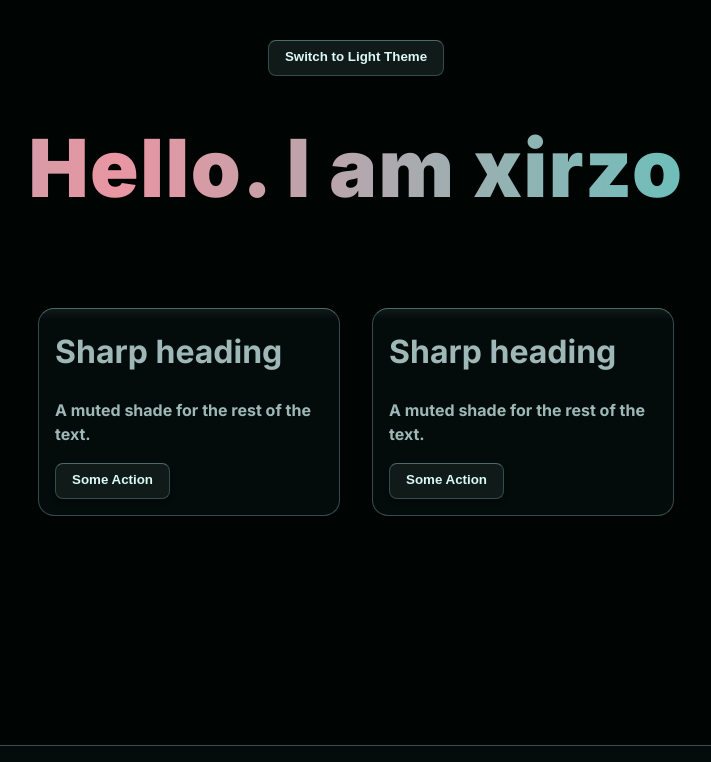
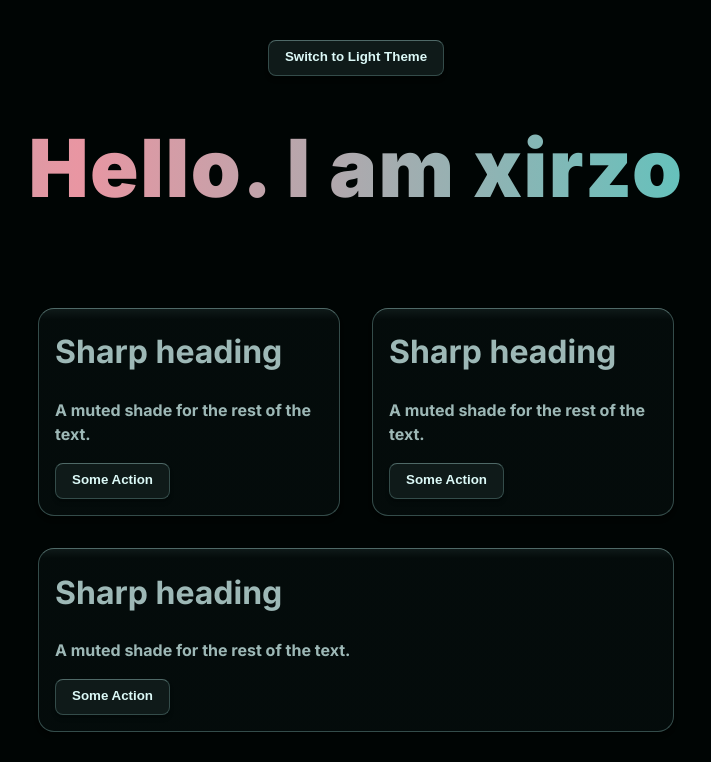
Before and after one commit to xirzo/Portfolio, a React (Vite) app: page / in a window 1280 px wide. Shown: the top 762 px of the page, without its empty margins (284-995 px from the left). Built offline with nearby package versions, Linux system fonts and the light colour scheme.

Commit message:
feat: add wide row

```diff
--- a/src/app/global.css
+++ b/src/app/global.css
@@ -91,6 +91,10 @@ a:hover {
     padding: 1rem;
 }
 
+.wide-row {
+    grid-column: 1 / span 2;
+}
+
 @media (max-width: 600px) {
     .grid-container {
         grid-template-columns: 1fr;
--- a/src/main.tsx
+++ b/src/main.tsx
@@ -4,6 +4,12 @@ import '@fortawesome/fontawesome-free/css/all.css';
 import './app/global.css'
 import App from './app/App.tsx'
 
+// TODO: greetings section
+// TODO: about me section (contacs, bio, location, university, etc.)
+// TODO: projects section
+// TODO: skills/technologies
+// TODO: download link for pdf of resume
+// TODO: my blog link
 
 createRoot(document.getElementById('root')!).render(
     <StrictMode>
--- a/src/pages/mainPage.tsx
+++ b/src/pages/mainPage.tsx
@@ -12,6 +12,31 @@ function MainPage() {
             </AnimatedHover>
 
             <div className="grid-container">
+                <Card>
+                    <h1>Sharp heading</h1>
+                    <p>A muted shade for the rest of the text.</p>
+                    <Button>
+                        Some Action
+                    </Button>
+                </Card>
+
+                <Card>
+                    <h1>Sharp heading</h1>
+                    <p>A muted shade for the rest of the text.</p>
+                    <Button>
+                        Some Action
+                    </Button>
+                </Card>
+
+                <div className="wide-row">
+                    <Card>
+                        <h1>Sharp heading</h1>
+                        <p>A muted shade for the rest of the text.</p>
+                        <Button>
+                            Some Action
+                        </Button>
+                    </Card>
+                </div>
 
                 <Card>
                     <h1>Sharp heading</h1>
```
